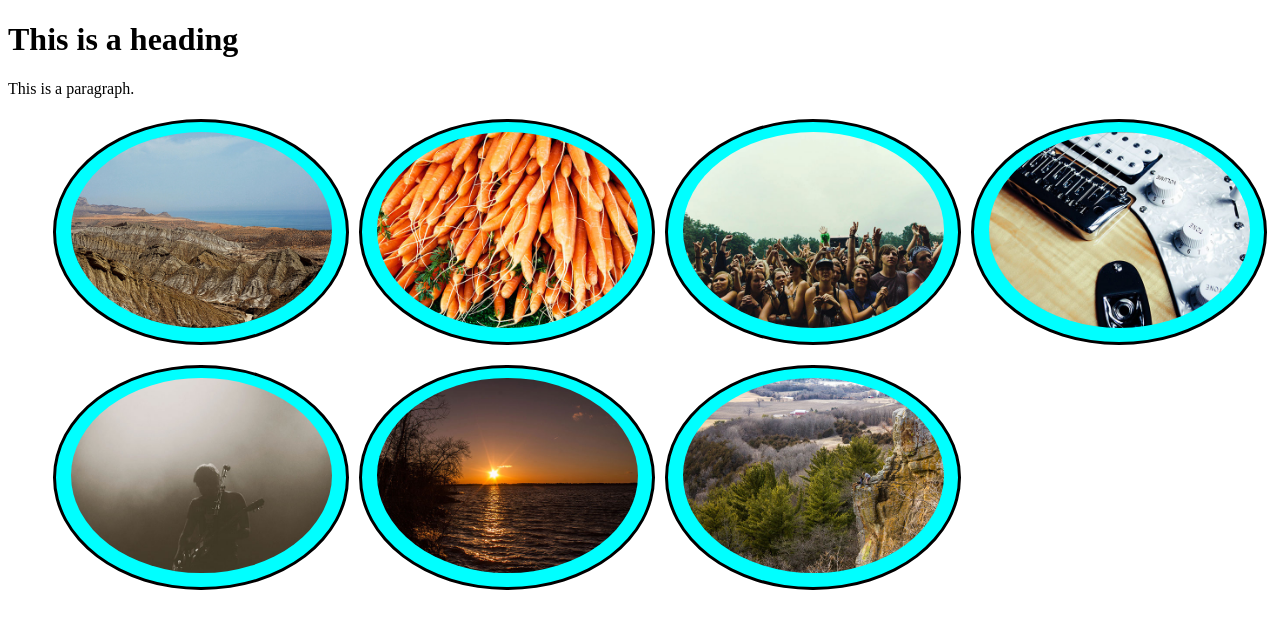
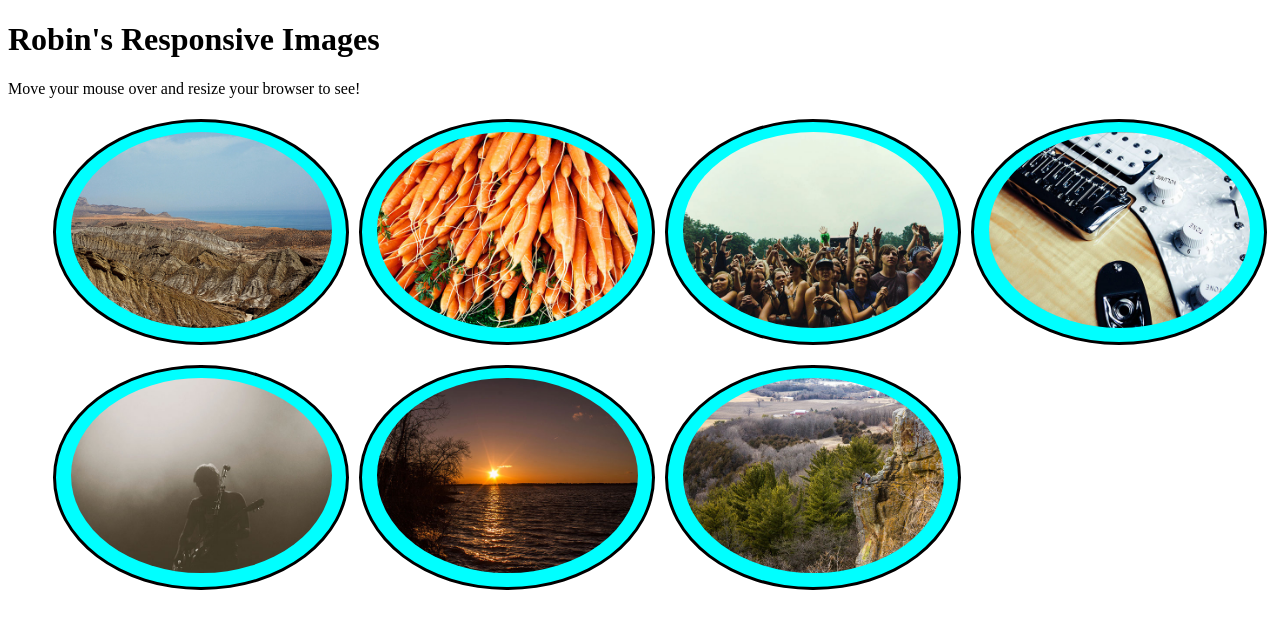
Before and after one commit to Mudr0003/responsive-images, a plain HTML site: page index.html in a window 1280 px wide. Drawn offline with Linux system fonts and the light colour scheme.

Commit message:
final code

```diff
--- a/index.html
+++ b/index.html
@@ -15,8 +15,8 @@ Fahim Akhter - https://500px.com/fahimakhter
 
 <body>
 
-  <h1>This is a heading</h1>
-  <p>This is a paragraph.</p>
+  <h1>Robin's Responsive Images</h1>
+  <p>Move your mouse over and resize your browser to see!</p>
 
   <main>
     <ul>
```
